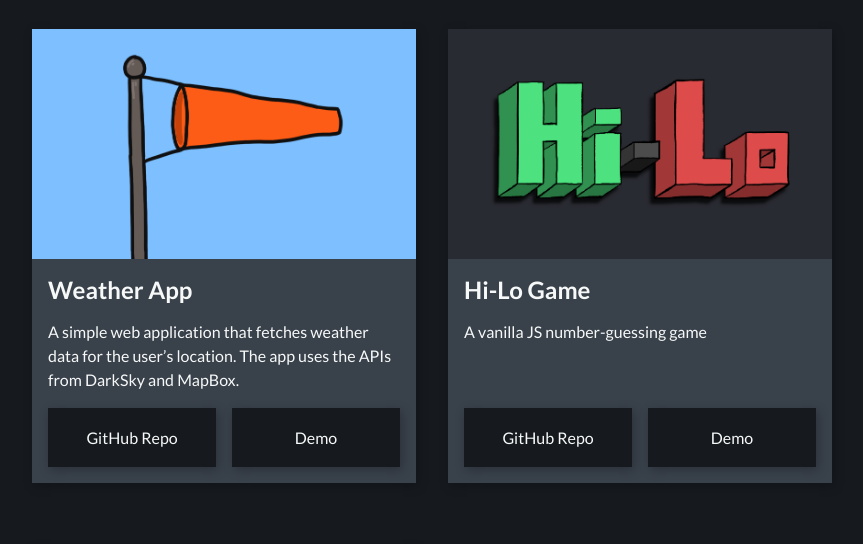
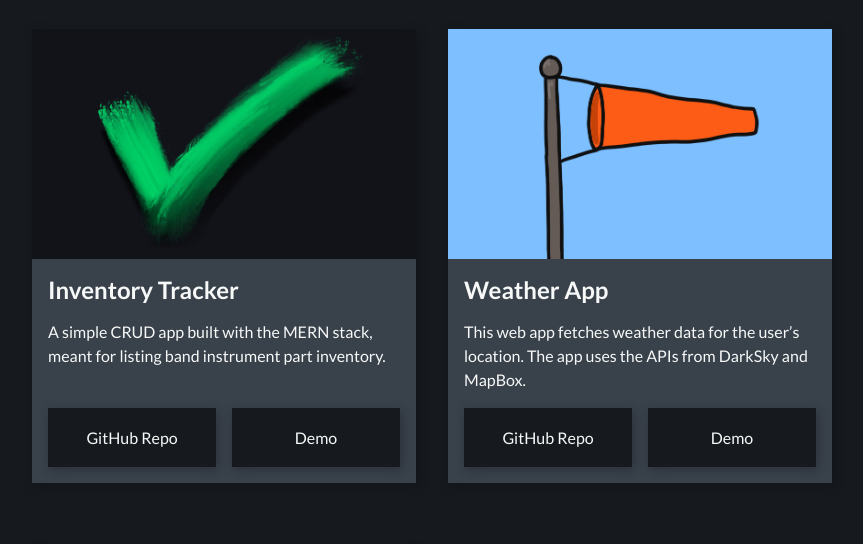
Before and after one commit to vosslerbr/gatsby-portfolio, a Gatsby site: page /projects in a window 1280 px wide. Shown: the part 191-735 px from the top of the page, without its empty margins (208-1071 px from the left). Built offline with nearby package versions, Linux system fonts and the light colour scheme; Gatsby itself is replaced by a stand-in of ours.

Commit message:
Added new project, removed todo list project for now

```diff
--- a/src/pages/projects.js
+++ b/src/pages/projects.js
@@ -1,9 +1,9 @@
-import React from "react";
-import Nav from '../components/nav';
-import PageWrapper from "../components/pagewrapper";
-import Title from "../components/title";
-import ProjectCard from "../components/project-card";
-import Footer from "../components/footer";
+import React from "react"
+import Nav from "../components/nav"
+import PageWrapper from "../components/pagewrapper"
+import Title from "../components/title"
+import ProjectCard from "../components/project-card"
+import Footer from "../components/footer"
 
 export default function Projects() {
   return (
@@ -11,34 +11,45 @@ export default function Projects() {
       <Nav />
       <PageWrapper>
         <Title name="Projects" />
-                <div style={{ display: `flex`, flexDirection: `row`, flexWrap: `wrap`, justifyContent: `space-between` }}>
+        <div
+          style={{
+            display: `flex`,
+            flexDirection: `row`,
+            flexWrap: `wrap`,
+            justifyContent: `space-between`,
+          }}
+        >
+          <ProjectCard
+            source="todo-thumbnail"
+            title="Inventory Tracker"
+            desc="A simple CRUD app built with the MERN stack, meant for listing band instrument part inventory."
+            githubLink="https://github.com/vosslerbr/inventory-tracker"
+            demoLink="https://inventory-tracker.netlify.app/"
+          />
           <ProjectCard
             source="weather-thumbnail"
             title="Weather App"
-                        desc="A simple web application that fetches weather data for the user’s location. The app uses the APIs from DarkSky and MapBox."
+            desc="This web app fetches weather data for the user’s location. The app uses the APIs from DarkSky and MapBox."
             githubLink="https://github.com/vosslerbr/weather-app"
-                        demoLink="https://vosslerbr.github.io/weather-app"/>
+            demoLink="https://vosslerbr.github.io/weather-app"
+          />
           <ProjectCard
             source="hilo-thumbnail"
             title="Hi-Lo Game"
-                        desc="A vanilla JS number-guessing game"
+            desc="A vanilla JS number-guessing game. Users can enter guesses and the game will help guide them to the answer."
             githubLink="https://github.com/vosslerbr/hilogame"
-                        demoLink="https://vosslerbr.github.io/hilogame"/>
-                    <ProjectCard
+            demoLink="https://vosslerbr.github.io/hilogame"
+          />
+          {/* <ProjectCard
             source="todo-thumbnail"
             title="To-Do App"
             desc="A simple front-end only to-do app. Users can create new items, check items as done, delete items, and undo."
             githubLink="https://github.com/vosslerbr/todoapp"
-                        demoLink="https://vosslerbr.github.io/todoapp"/>
-                    {/* <ProjectCard
-                        source="pokedex-thumbnail"
-                        title="Pokedex"
-                        desc="Coming Soon!"
-                        githubLink="#"
-                        demoLink="#"/> */}
+            demoLink="https://vosslerbr.github.io/todoapp"
+          /> */}
         </div>
       </PageWrapper>
       <Footer />
     </div>
-    );
+  )
 }
```
Also changed, not shown: 1 other file. Lines whose indentation alone changed are shown as unchanged.
